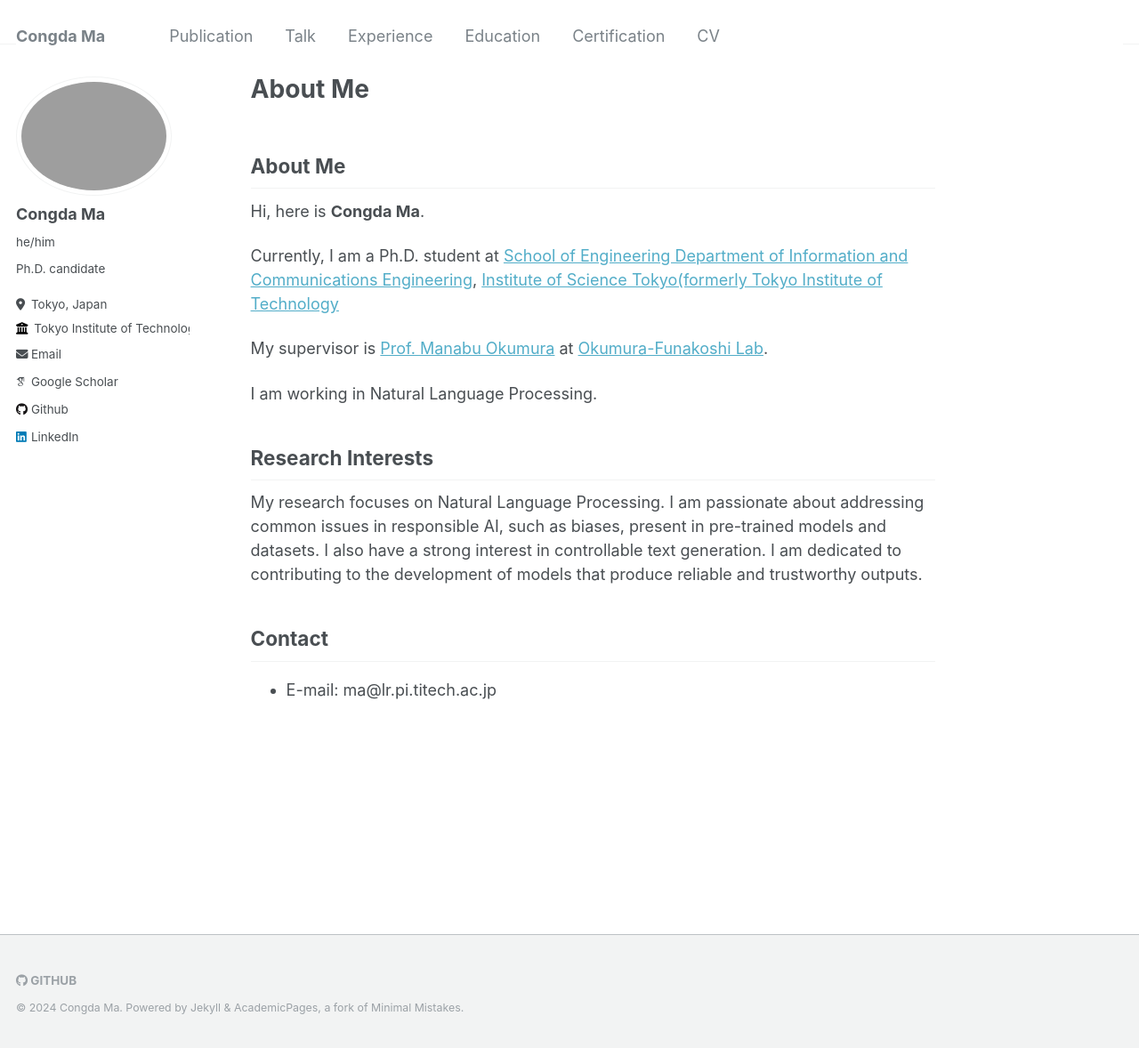
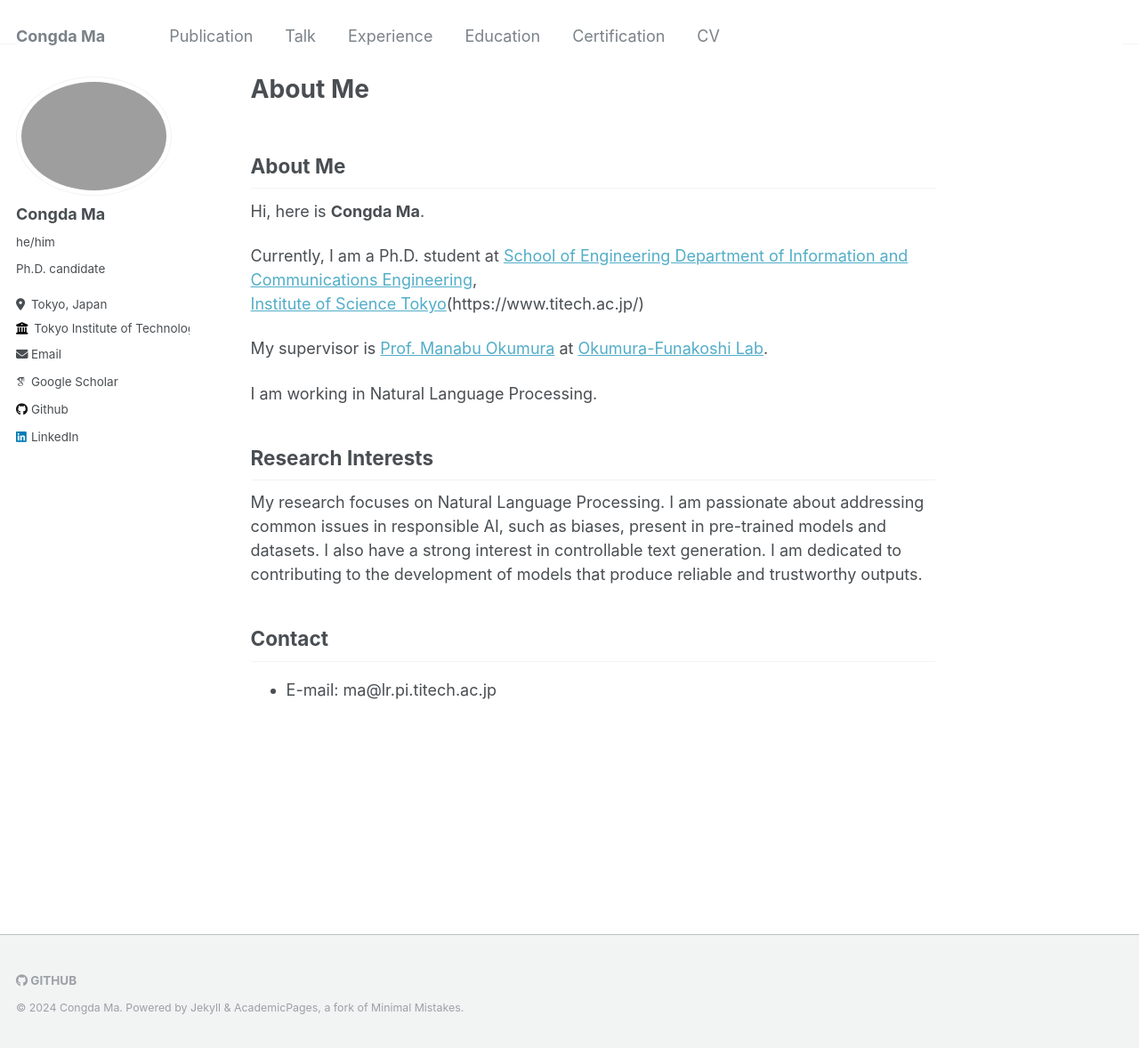
Before and after one commit to derrickmaa/derrickmaa.github.io, a Jekyll site: the page built from _pages/about.md, in a window 1280 px wide and 1178 px high. Shown: the whole window at 89% size. Built offline with Jekyll 4.4.1, drawn with Linux system fonts in a browser that asks for light colours; some web fonts are replaced.

Commit message:
Update about.md

```diff
--- a/_pages/about.md
+++ b/_pages/about.md
@@ -12,7 +12,8 @@ redirect_from:
 Hi, here is **Congda Ma**.
 
 Currently, I am a Ph.D. student at [School of Engineering
-Department of Information and Communications Engineering](https://educ.titech.ac.jp/ict/),  [Institute of Science Tokyo(formerly Tokyo Institute of Technology](https://www.titech.ac.jp/)
+Department of Information and Communications Engineering](https://educ.titech.ac.jp/ict/),
+[Institute of Science Tokyo](formerly Tokyo Institute of Technology)(https://www.titech.ac.jp/)
 
 My supervisor is [Prof. Manabu Okumura](http://www.lr.pi.titech.ac.jp/~oku/index-e.html) at [Okumura-Funakoshi Lab](https://lr-www.pi.titech.ac.jp/wp/).
 
```
